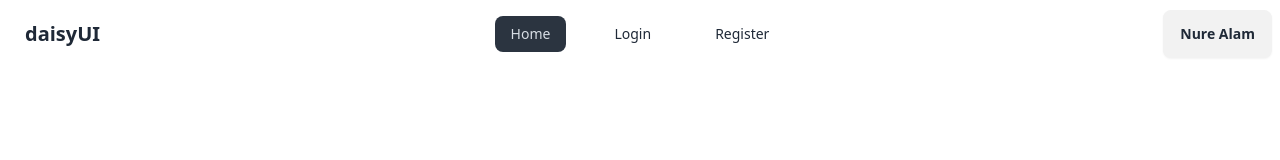
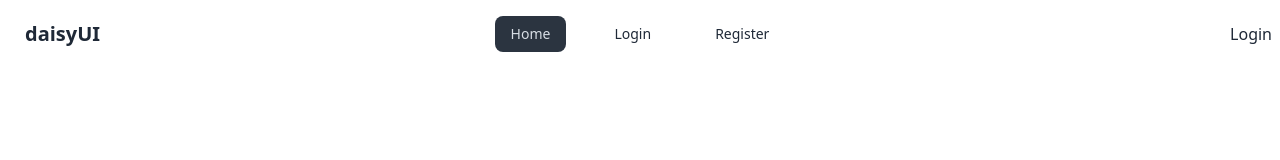
Before and after one commit to NureAlam68/auth-private-route, a React (Vite) app: page / in a window 1280 px wide. Shown: the top 160 px of the page. Built offline with nearby package versions, Linux system fonts and the light colour scheme; no server answers.

Commit message:
sign out user

```diff
--- a/src/components/Navbar.jsx
+++ b/src/components/Navbar.jsx
@@ -1,10 +1,20 @@
 import { useContext } from "react";
-import { NavLink } from "react-router-dom";
+import { Link, NavLink } from "react-router-dom";
 import { AuthContext } from "../providers/AuthProvider";
 
 const Navbar = () => {
 
-    const {name} = useContext(AuthContext)
+    const {user, signOutUser} = useContext(AuthContext)
+
+    const handleSignOut = () => {
+        signOutUser()
+        .then(() => {
+            console.log('Sign out successfully')
+        })
+        .catch((error) => {
+            console.log('ERROR', error.message)
+        })
+    }
 
     const links = <>
         <li><NavLink to="/">Home</NavLink></li>
@@ -48,7 +58,15 @@ const Navbar = () => {
         </ul>
       </div>
       <div className="navbar-end">
-        <a className="btn">{name}</a>
+        {
+            user ?
+            <>
+              <span>{user.email}</span>
+              <a onClick={handleSignOut} className="btn">Sign Out</a>
+            </>
+            :
+            <Link to="/login">Login</Link>
+        }
       </div>
     </div>
   );
--- a/src/providers/AuthProvider.jsx
+++ b/src/providers/AuthProvider.jsx
@@ -1,13 +1,13 @@
-import { createUserWithEmailAndPassword, signInWithEmailAndPassword } from "firebase/auth";
+import { createUserWithEmailAndPassword, onAuthStateChanged, signInWithEmailAndPassword, signOut } from "firebase/auth";
 import PropTypes from "prop-types";
-import { createContext } from "react";
+import { createContext, useEffect, useState } from "react";
 import { auth } from "../firebase.init";
 
 export const AuthContext = createContext(null);
 
 const AuthProvider = ({children}) => {
 
-    const name = "Nure Alam"
+    const [user, setUser] = useState(null)
 
     const createUser = (email, password) => {
         return createUserWithEmailAndPassword(auth, email, password)
@@ -17,10 +17,29 @@ const AuthProvider = ({children}) => {
         return signInWithEmailAndPassword(auth, email, password)
     }
 
+    const signOutUser = () => {
+        return signOut(auth)
+    }
+
+    // user observe
+    useEffect(() => {
+        // user observation
+        const unSubscribe = onAuthStateChanged(auth, currentUser => {
+            console.log('current User', currentUser);
+            setUser(currentUser)
+        })
+
+        // stop observation/ component unmount/ cleanUp function
+        return () => {
+            unSubscribe();
+        }
+    }, [])
+
     const authInfo = {
-        name,
+        user,
         createUser,
-        signInUser
+        signInUser,
+        signOutUser
     }
 
     return (
```
